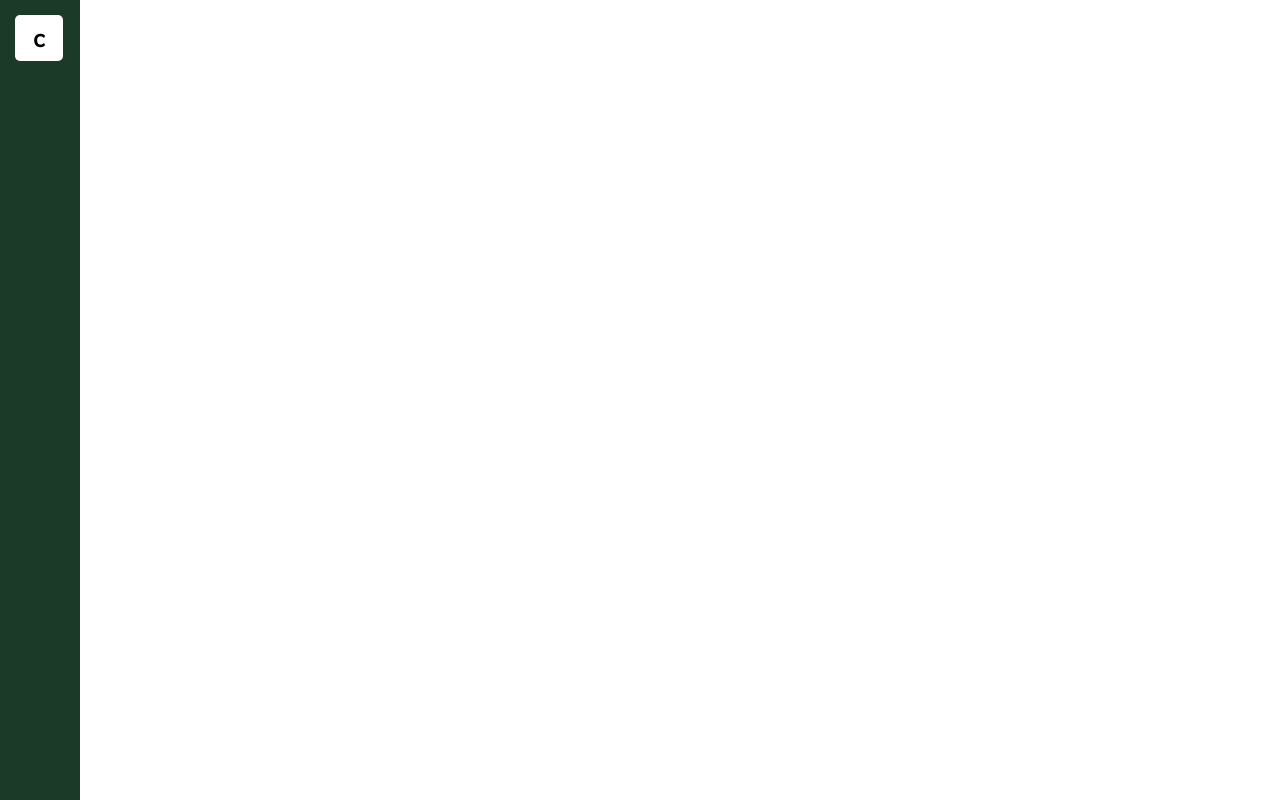
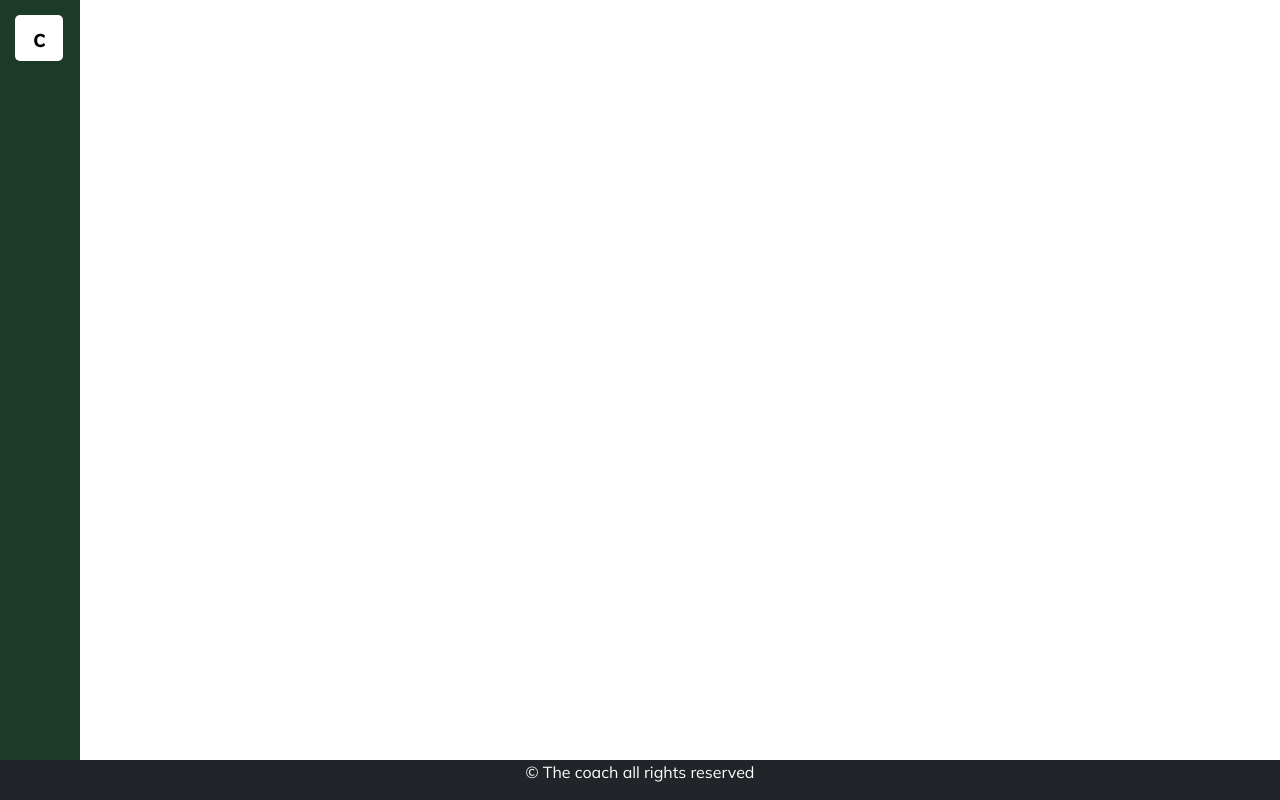
Before and after one commit to c-kiplimo/coachmate, an Angular app in the folder the-couch-web/: page / in a window 1280 px wide. Built offline with nearby package versions, Linux system fonts and the light colour scheme; some icons are missing.

Commit message:
commited a footer

```diff
--- a/the-couch-web/src/app/app.component.html
+++ b/the-couch-web/src/app/app.component.html
@@ -1,4 +1,5 @@
 <app-sidnav></app-sidnav>
+<app-footer></app-footer>
 
 <router-outlet>
   <h1>gfkl</h1>
--- a/the-couch-web/src/app/app.module.ts
+++ b/the-couch-web/src/app/app.module.ts
@@ -5,11 +5,13 @@ import { BrowserAnimationsModule } from '@angular/platform-browser/animations';
 import { AppRoutingModule } from './app-routing.module';
 import { AppComponent } from './app.component';
 import { SidnavComponent } from './sidnav/sidnav.component';
+import { FooterComponent } from './footer/footer.component';
 
 @NgModule({
   declarations: [
     AppComponent,
-    SidnavComponent
+    SidnavComponent,
+    FooterComponent
   ],
   imports: [
     BrowserModule,
--- /dev/null
+++ b/the-couch-web/src/app/footer/footer.component.css
@@ -0,0 +1,12 @@
+footer{
+    background: #1B3A27;
+    color: white;
+    height: 76;
+    width: 1604;
+    position: absolute;
+    bottom: 0;
+    width: 100%;
+}
+p{
+    text-align: center;
+}
--- /dev/null
+++ b/the-couch-web/src/app/footer/footer.component.html
@@ -0,0 +1,14 @@
+<div class="container-fluid justify-content-center">
+<footer class="site-footer fixed-bottom bg-dark">
+    <div class="container">
+        <div class="row">
+            <div class="col">
+                <p>&copy; <script>
+                    const copyrightDate = new Date();
+                    document.write(copyrightDate.getFullYear());
+                </script> The coach all rights reserved</p>
+            </div>
+        </div>
+    </div>
+</footer>
+</div>
--- /dev/null
+++ b/the-couch-web/src/app/footer/footer.component.ts
@@ -0,0 +1,15 @@
+import { Component, OnInit } from '@angular/core';
+
+@Component({
+  selector: 'app-footer',
+  templateUrl: './footer.component.html',
+  styleUrls: ['./footer.component.css']
+})
+export class FooterComponent implements OnInit {
+
+  constructor() { }
+
+  ngOnInit(): void {
+  }
+
+}
```
Also changed, not shown: 1 other file (tests, documents, lock files or other folders).
